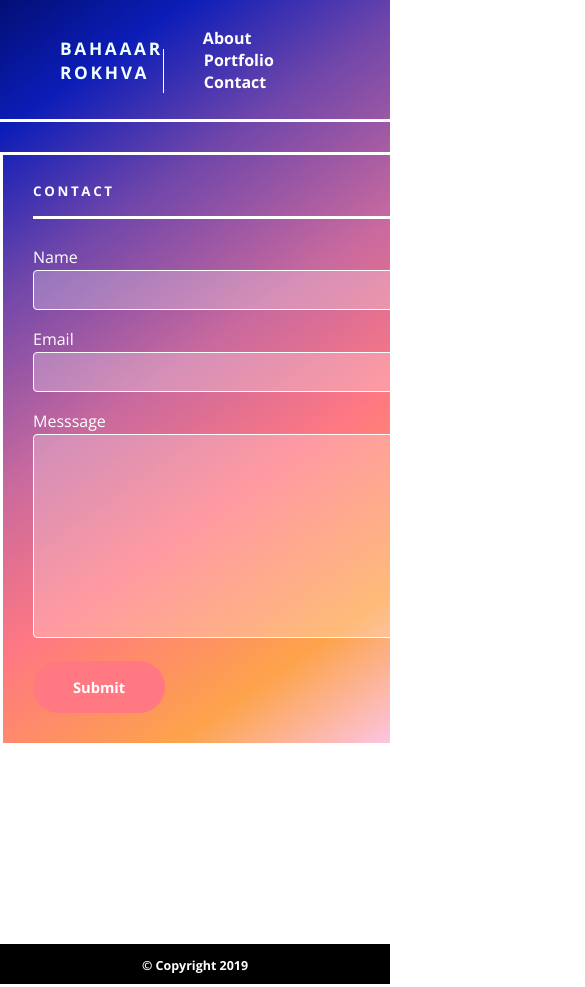
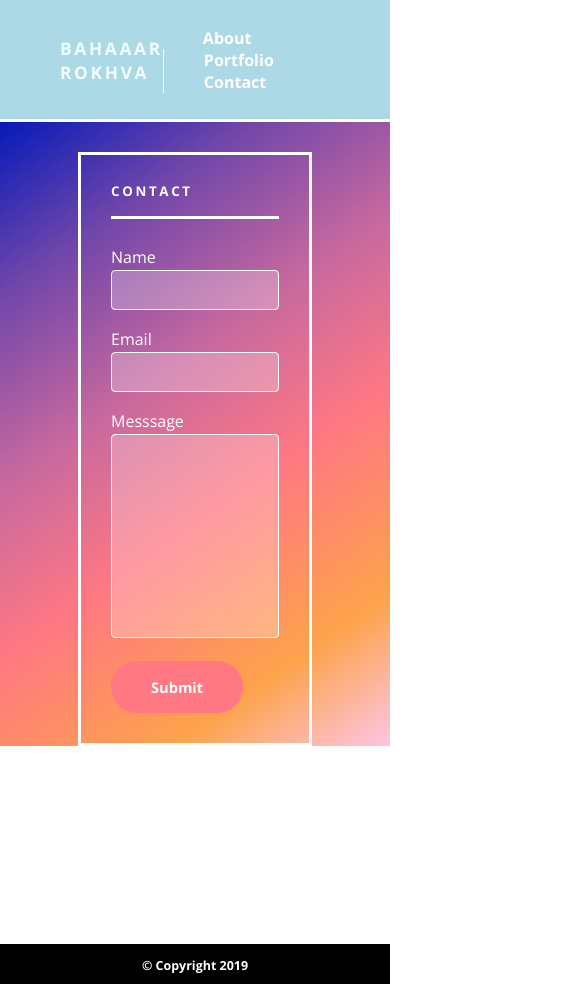
Before and after one commit to rokhva/responsive-portfolio, a plain HTML site: page contact.html in a window 390 px wide. Shown: the top 987 px of the page, 585 px wide, since content can reach past the window. Drawn offline with nearby package versions, Linux system fonts and the light colour scheme.

Commit message:
adjusted widths to auto widths on contact page

```diff
--- a/css/contactStyle.css
+++ b/css/contactStyle.css
@@ -21,7 +21,7 @@ h5 {
 #name,
 #email,
 #txtArea {
-    width: 894px;
+    width: 100%;
     margin-bottom: 18px;
     background-color: rgb(255, 255, 255, 0.25);
     border: 1px solid #fff;
@@ -79,3 +79,9 @@ textarea{
     padding: 8px;
     resize: none;
 }
+
+@media screen and (max-width: 600px) {
+    header {
+      background-color: lightblue;
+    }
+  }
--- /dev/null
+++ b/css/mediaqueries.css
@@ -0,0 +1,9 @@
+/* @media screen and (max-width: 900px){
+.gradient{
+    background-image: blueviolet;
+} */
+@media screen and (max-width: 600px) {
+    header {
+      background-color: lightblue;
+    }
+}
--- a/css/style.css
+++ b/css/style.css
@@ -8,6 +8,7 @@
 .gradient {
     background-image: linear-gradient(-35deg, #fcc5e4 0%, #fda34b 15%, #ff7882 35%, #c8699e 52%, #7046aa 71%, #0c1db8 87%, #020f75 100%);
     height: 100%;
+    width: 100%;
 
 }
 
@@ -80,7 +81,7 @@ a{
 
 /* Styling for About Me */
 .aboutMeContainer {
-    width: 960px;
+    width: 60%;
     border: solid 3px #fff;
     margin: auto;
     margin-top: 30px;
@@ -132,3 +133,12 @@ h2{
     height: 30px;
     padding-bottom: 40px;
 }
+
+@media screen and (max-width: 980px){
+    .gradient{
+        background-image: blueviolet;
+    }
+    body {
+        font-family: cursive;
+    }
+    }
```
Also changed, not shown: contact.html (+6 -2 lines).
